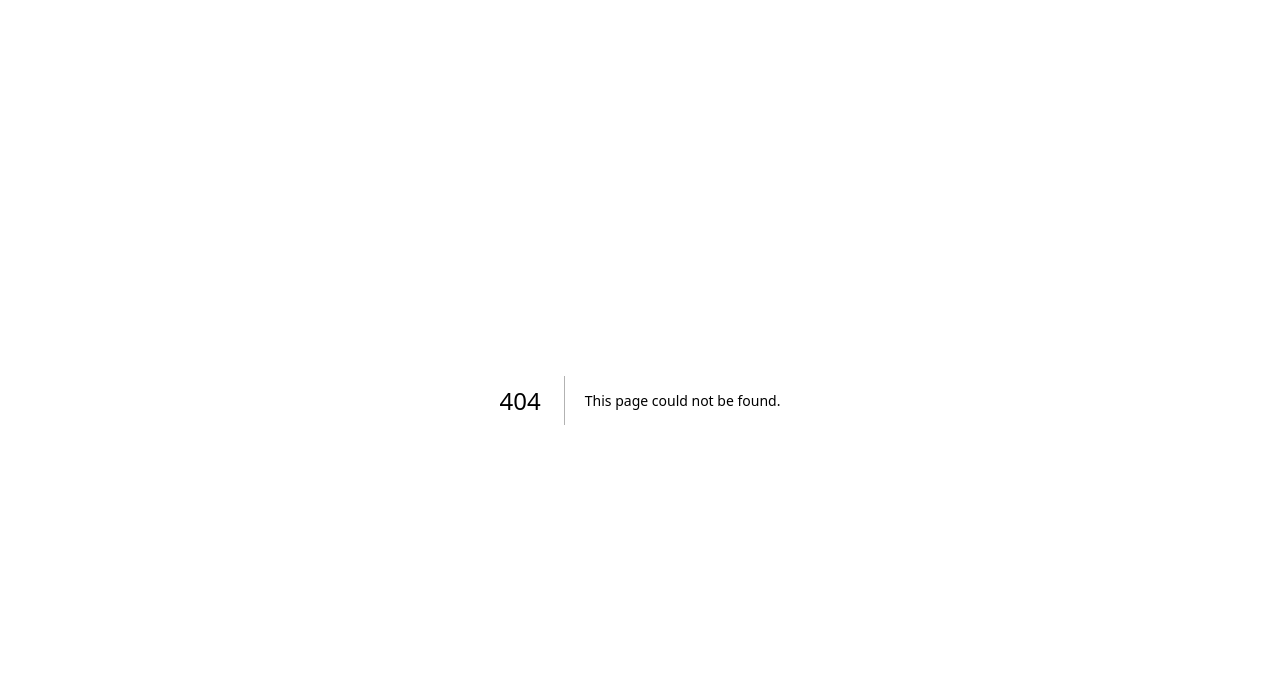
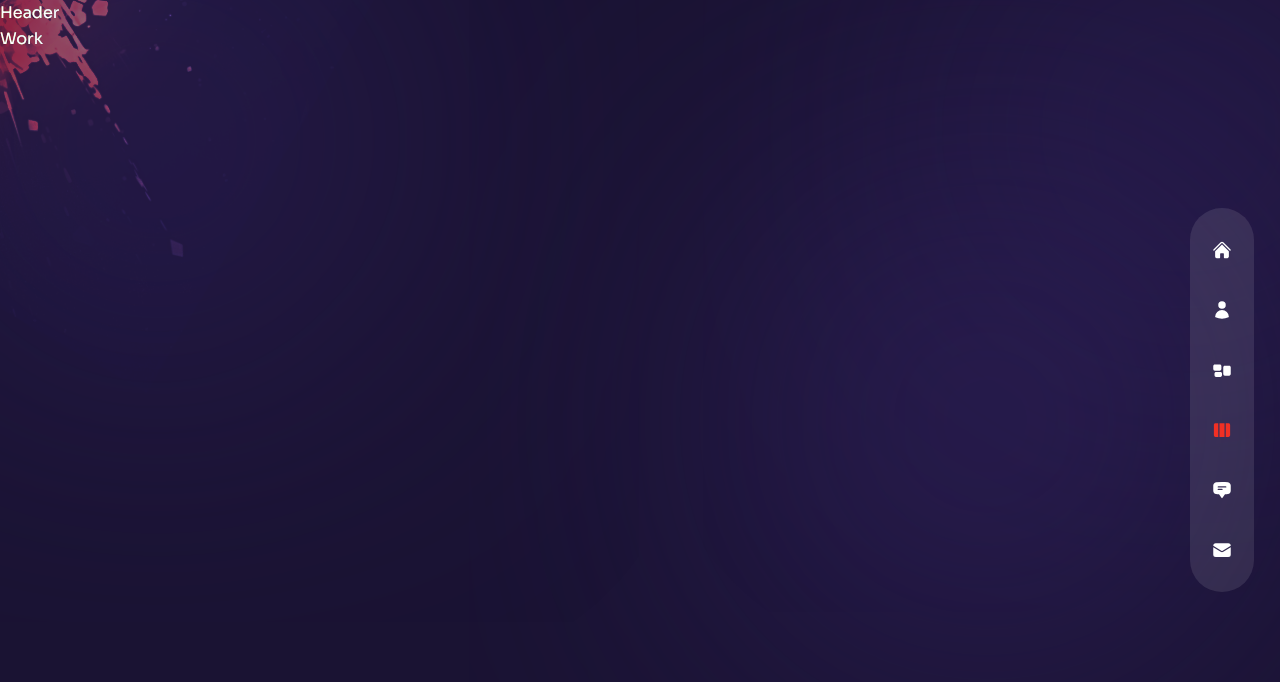
Before and after one commit to NguyenChiTrung1310/my-portfolio, a Next.js app: page /work in a window 1280 px wide. Before the commit this address had no page. Shown: the top 682 px of the page. Built offline with nearby package versions, Linux system fonts and the light colour scheme.

Commit message:
Update transition

```diff
--- a/app/(main)/layout.tsx
+++ b/app/(main)/layout.tsx
@@ -1,16 +1,32 @@
-import React, {PropsWithChildren} from 'react'
+'use client'
+import {AnimatePresence, motion} from 'motion/react'
+import {usePathname} from 'next/navigation'
+import React, {PropsWithChildren, useEffect, useState} from 'react'
 
 import Header from '@/components/Header'
 import Navbar from '@/components/Navbar'
 import TopLeftImg from '@/components/TopLeftImg'
+import Transition from '@/components/Transition'
 
 const Layout: React.FC<PropsWithChildren> = ({children}) => {
+  const pathname = usePathname()
+  const [showChildren, setShowChildren] = useState<boolean>(false)
+
+  useEffect(() => {
+    setShowChildren(false) // Hide page while transition runs
+  }, [pathname])
+
   return (
     <div className='page bg-site relative bg-cover bg-no-repeat text-white'>
       <TopLeftImg />
       <Navbar />
       <Header />
-      {children}
+      <AnimatePresence mode='wait'>
+        <motion.div key={pathname} className='h-full'>
+          <Transition onComplete={setShowChildren} />
+          {showChildren && children}
+        </motion.div>
+      </AnimatePresence>
     </div>
   )
 }
--- /dev/null
+++ b/app/(main)/work/page.tsx
@@ -0,0 +1,7 @@
+import React from 'react'
+
+const Work = () => {
+  return <div>Work</div>
+}
+
+export default Work
--- /dev/null
+++ b/components/Transition.tsx
@@ -0,0 +1,50 @@
+'use client'
+import {useAnimate} from 'motion/react'
+import React, {useCallback, useEffect} from 'react'
+
+const transitionLeftVariants = {
+  x: ['100%', '0%'],
+  width: ['100%', '0%'],
+  easing: 'ease-in-out',
+}
+
+const transitionRightVariants = {
+  x: ['0%', '100%'],
+  width: ['0%', '100%'],
+  easing: 'ease-in-out',
+}
+
+interface Props {
+  onComplete: (value: boolean) => void
+}
+
+const Transition: React.FC<Props> = ({onComplete}) => {
+  const [scope, animate] = useAnimate()
+
+  const moveLeft = useCallback((item: number, delay = 0) => animate(`.transition-${item}`, transitionLeftVariants, {duration: 0.6, delay}), [animate])
+  const moveRight = useCallback((item: number, delay = 0) => animate(`.transition-${item}`, transitionRightVariants, {duration: 0.6, delay}), [animate])
+
+  useEffect(() => {
+    const runAnimation = async () => {
+      // Step 1: Move all to the right together
+      await Promise.all([moveRight(1), moveRight(2), moveRight(3)])
+
+      // Step 2: Move back to the left with delays
+      await Promise.all([moveLeft(1, 0), moveLeft(2, 1 * 0.2), moveLeft(3, 2 * 0.2)])
+
+      onComplete(true)
+    }
+
+    runAnimation()
+  }, [onComplete, moveLeft, moveRight])
+
+  return (
+    <div ref={scope}>
+      <div className='transition-1 fixed top-0 right-full bottom-0 z-30 h-screen w-screen bg-[#2e2257]' />
+      <div className='transition-2 fixed top-0 right-full bottom-0 z-20 h-screen w-screen bg-[#3b2d71]' />
+      <div className='transition-3 fixed top-0 right-full bottom-0 z-10 h-screen w-screen bg-[#4a3792]' />
+    </div>
+  )
+}
+
+export default Transition
```
